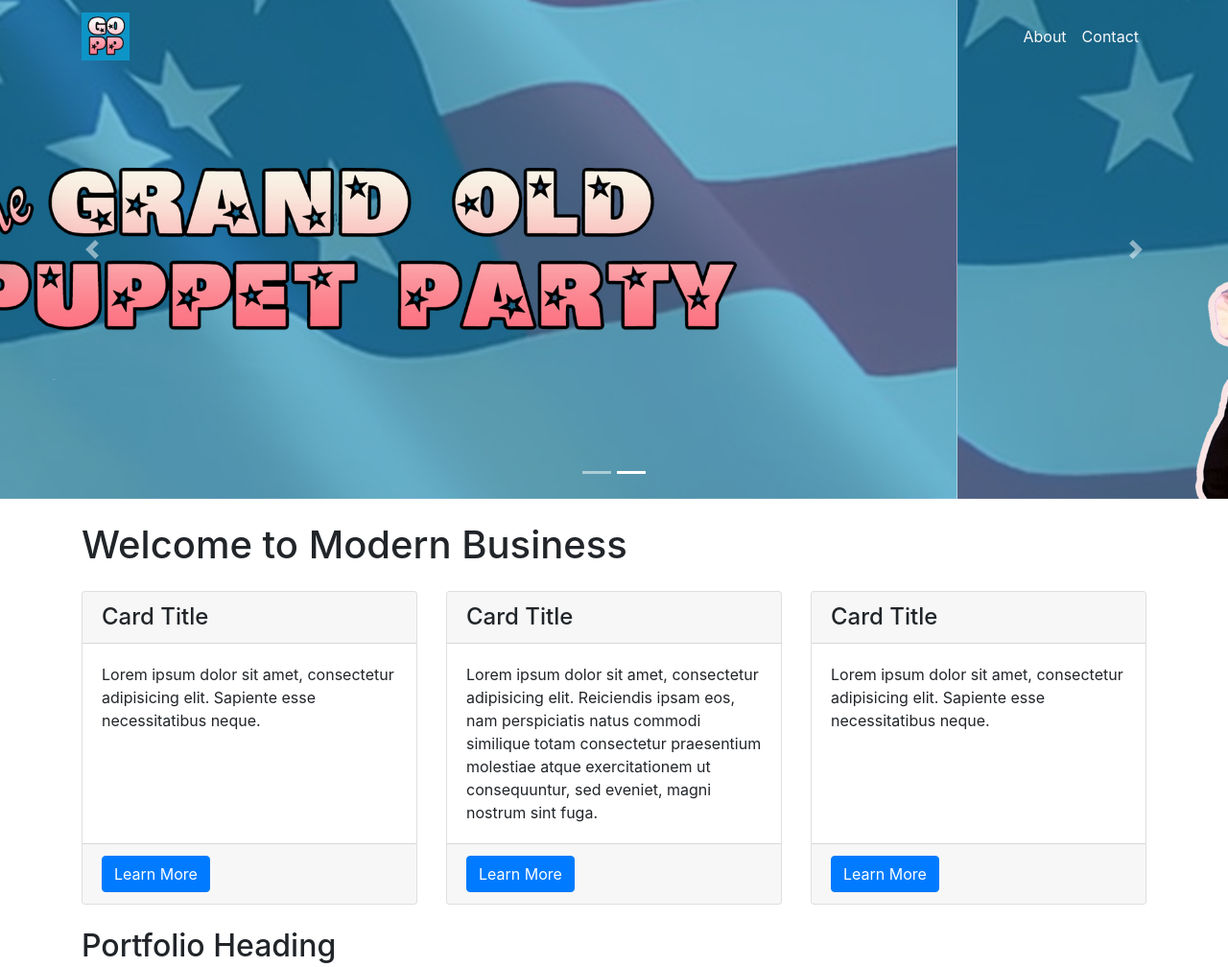
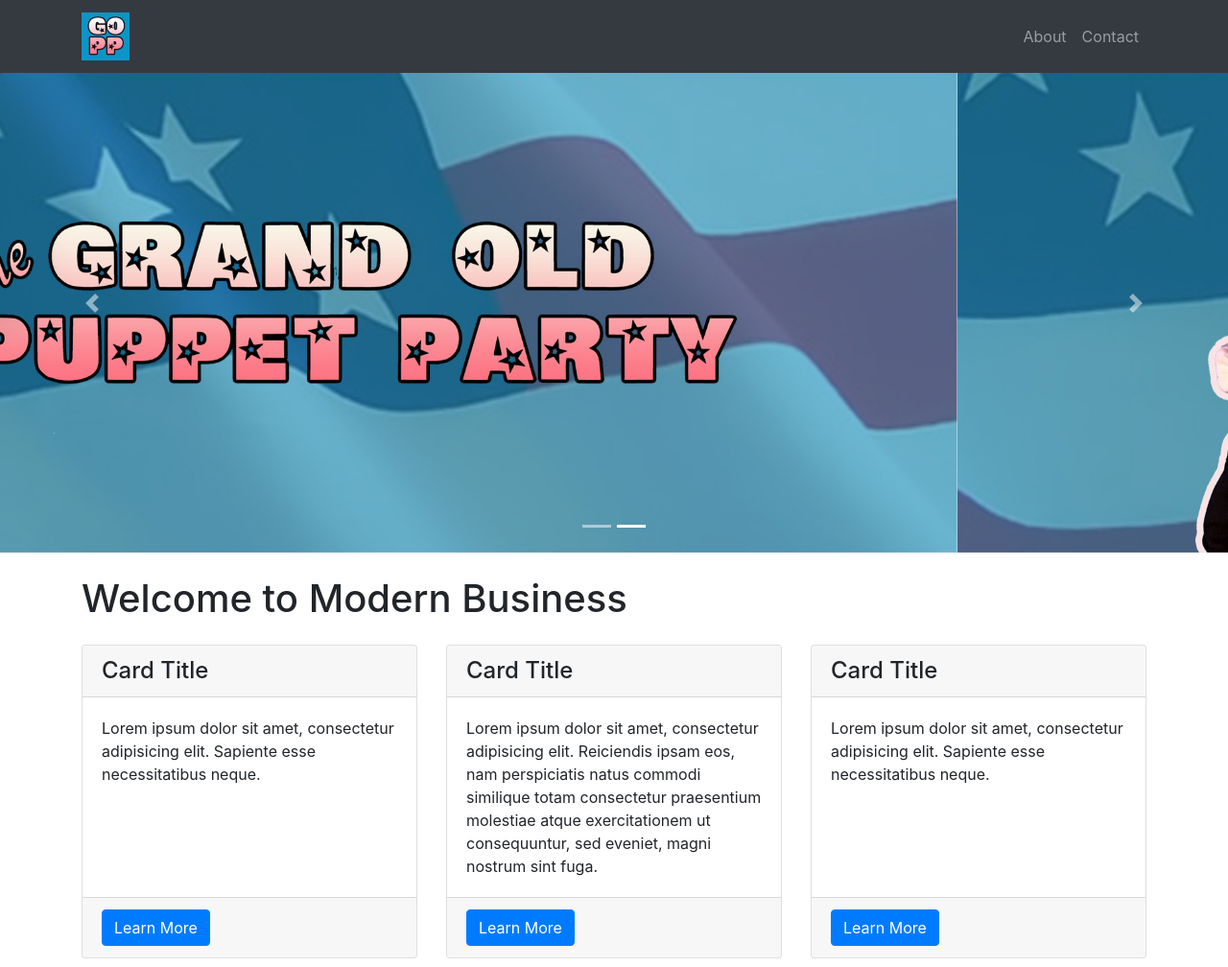
Before and after one commit to MaxBeyer/gopp-website, a website: page index.html in a window 1280 px wide. Shown: the top 1008 px of the page at 96% size. Drawn offline with Linux system fonts and the light colour scheme.

Commit message:
Revert "Header looking good"
This reverts commit 0f03b809f6ebe8dc5ae198a6a27c5c00eb0ae9c0.

```diff
--- a/css/modern-business.css
+++ b/css/modern-business.css
@@ -5,12 +5,12 @@
  */
 
 body {
-  padding-top: 0px;
+  padding-top: 54px;
 }
 
 @media (min-width: 992px) {
   body {
-    padding-top: 0px;
+    padding-top: 56px;
   }
 }
 
--- a/index.html
+++ b/index.html
@@ -21,7 +21,7 @@
   <body>
 
     <!-- Navigation -->
-    <nav class="navbar fixed-top navbar-expand-lg navbar-trans fixed-top">
+    <nav class="navbar fixed-top navbar-expand-lg navbar-dark bg-dark fixed-top">
       <div class="container">
         <a class="text-hide navbar-brand" href="index.html">
           <img src="/img/gopp-brand.png" width=50px height=50px alt="">Grand Old Puppet Party</a>
@@ -32,16 +32,17 @@
         <div class="collapse navbar-collapse" id="navbarResponsive">
           <ul class="navbar-nav ml-auto">
             <li class="nav-item">
-              <a class="nav-link text-light" href="about.html">About</a>
+              <a class="nav-link" href="about.html">About</a>
             </li>
             <li class="nav-item">
-              <a class="nav-link text-light" href="contact.html">Contact</a>
+              <a class="nav-link" href="contact.html">Contact</a>
             </li>
           </ul>
         </div>
       </div>
     </nav>
 
+    <header>
       <div id="carouselExampleIndicators" class="carousel slide d-md-none" data-ride="carousel">
         <ol class="carousel-indicators">
           <li data-target="#carouselExampleIndicators" data-slide-to="0" class="active"></li>
@@ -64,9 +65,6 @@
           <span class="sr-only">Next</span>
         </a>
       </div>
-
-    <header>
-
 
       <div id="carouselExampleIndicatorsSmallScreen" class="carousel slide d-none d-md-block" data-ride="carousel">
         <ol class="carousel-indicators">
```
Lines whose indentation alone changed are shown as unchanged.
